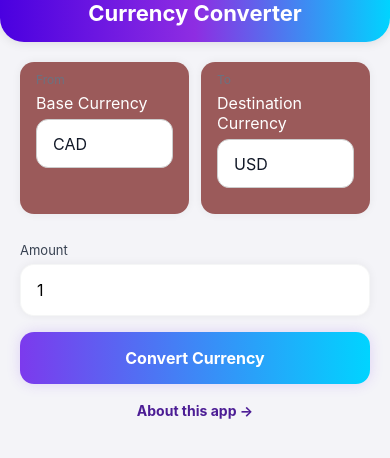
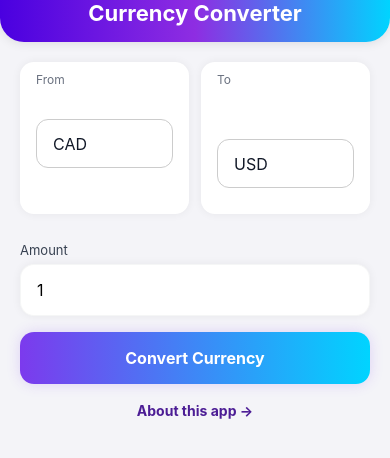
Before and after one commit to KamelBaalbaki/A2_Group_11, a React Native app: screen /Main in a window 390 px wide. Shown: the top 458 px of the page. Built offline with nearby package versions, Linux system fonts and the light colour scheme.

Commit message:
Updated Styling

```diff
--- a/components/Card.js
+++ b/components/Card.js
@@ -11,7 +11,7 @@ return (
 
 const styles = StyleSheet.create({
   card: {
-    backgroundColor: '#9b5a5aff',
+    backgroundColor: '#fff',
     borderRadius: 14,
     padding: 16,
     marginBottom: 16,
```
